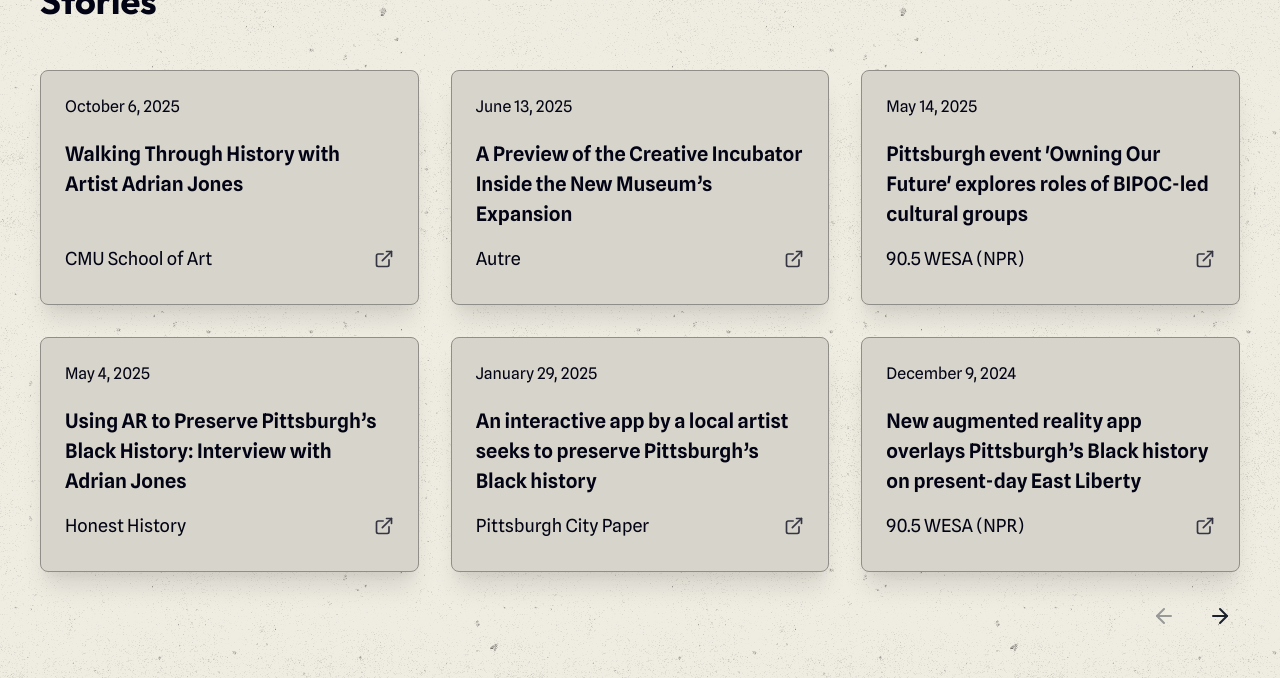
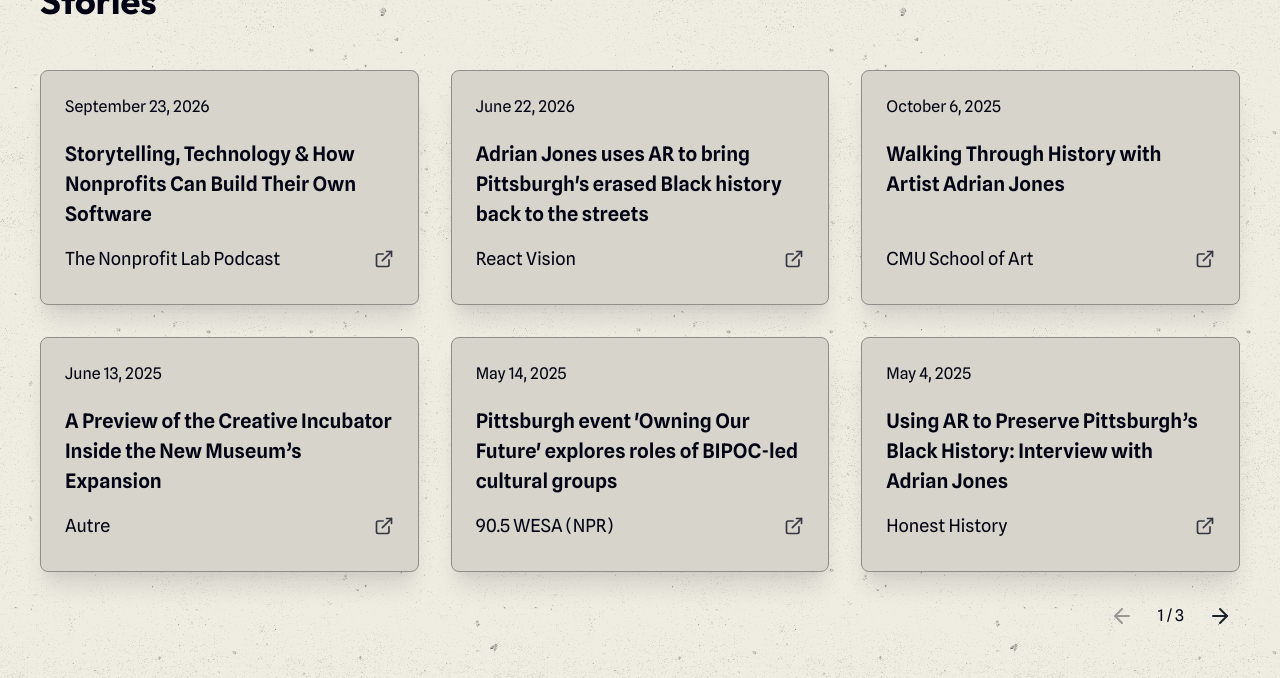
Before and after one commit to lookingglasspgh/lg-site-v1, a Next.js app: page /press in a window 1280 px wide. Shown: the part 202-880 px from the top of the page. Built offline with nearby package versions, Linux system fonts and the light colour scheme.

Commit message:
feat: new stories, grants

```diff
--- a/src/components/press/NewsSection/NewsSection.tsx
+++ b/src/components/press/NewsSection/NewsSection.tsx
@@ -1,5 +1,5 @@
 import React, { useEffect, useState } from 'react';
-import { Button, Flex, Heading, SimpleGrid } from '@chakra-ui/react';
+import { Button, Flex, Heading, SimpleGrid, Text } from '@chakra-ui/react';
 import { ArrowLeft, ArrowRight } from 'react-feather';
 
 import commonStyles from '@/styles/commonStyles';
@@ -15,11 +15,14 @@ const maxArticles = 6;
 const NewsSection = () => {
   const [currentArticles, setCurrentArticles] = useState<Article[]>([]);
   const [pageIndex, setPageIndex] = useState<number>(0);
+  const [currentPage, setCurrentPage] = useState<number>(0);
   const totalArticles = articles.length;
+  const totalPages = totalArticles % maxArticles;
 
   useEffect(() => {
     const endingIndex = pageIndex + maxArticles;
     setCurrentArticles(articles.slice(pageIndex, endingIndex));
+    setCurrentPage(endingIndex / maxArticles);
   }, [pageIndex, totalArticles]);
 
   const pageBack = () => setPageIndex(pageIndex - maxArticles);
@@ -69,6 +72,7 @@ const NewsSection = () => {
         >
           <ArrowLeft />
         </Button>
+        <Text>{currentPage} / {totalPages}</Text>
         <Button
           variant="ghost"
           isDisabled={isPageForwardDisabled()}
--- a/src/content/press.ts
+++ b/src/content/press.ts
@@ -15,6 +15,18 @@ const press = {
     HEADING: 'Stories',
     LINK_ALT: 'Link to',
     articles: [
+      {
+        title: 'Storytelling, Technology & How Nonprofits Can Build Their Own Software',
+        publication: 'The Nonprofit Lab Podcast',
+        date: 'September 23, 2026',
+        url: 'https://www.thenonprofitlab.com/podcast/episode/4795193f/e98-seeing-service-through-history-storytelling-technology-how-nonprofits-can-build-their-own-software-with-adrian-jones-of-looking-glass',
+      },
+      {
+        title: 'Adrian Jones uses AR to bring Pittsburgh\'s erased Black history back to the streets',
+        publication: 'React Vision',
+        date: 'June 22, 2026',
+        url: 'https://www.reactvision.xyz/use-cases/looking-glass/',
+      },
       {
         title: 'Walking Through History with Artist Adrian Jones',
         publication: 'CMU School of Art',
```
Also changed, not shown: src/content/contributors.js (+10 -0 lines), 1 other file (tests, documents, lock files or other folders).
